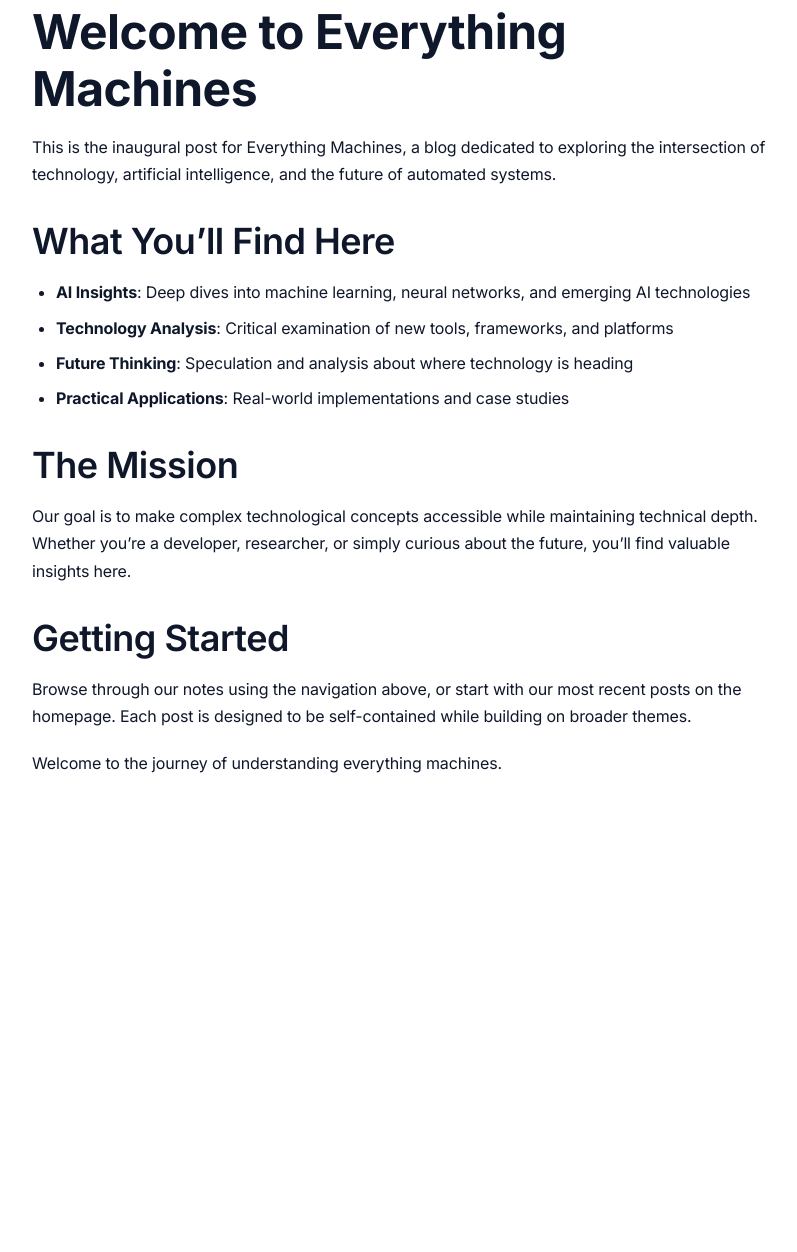
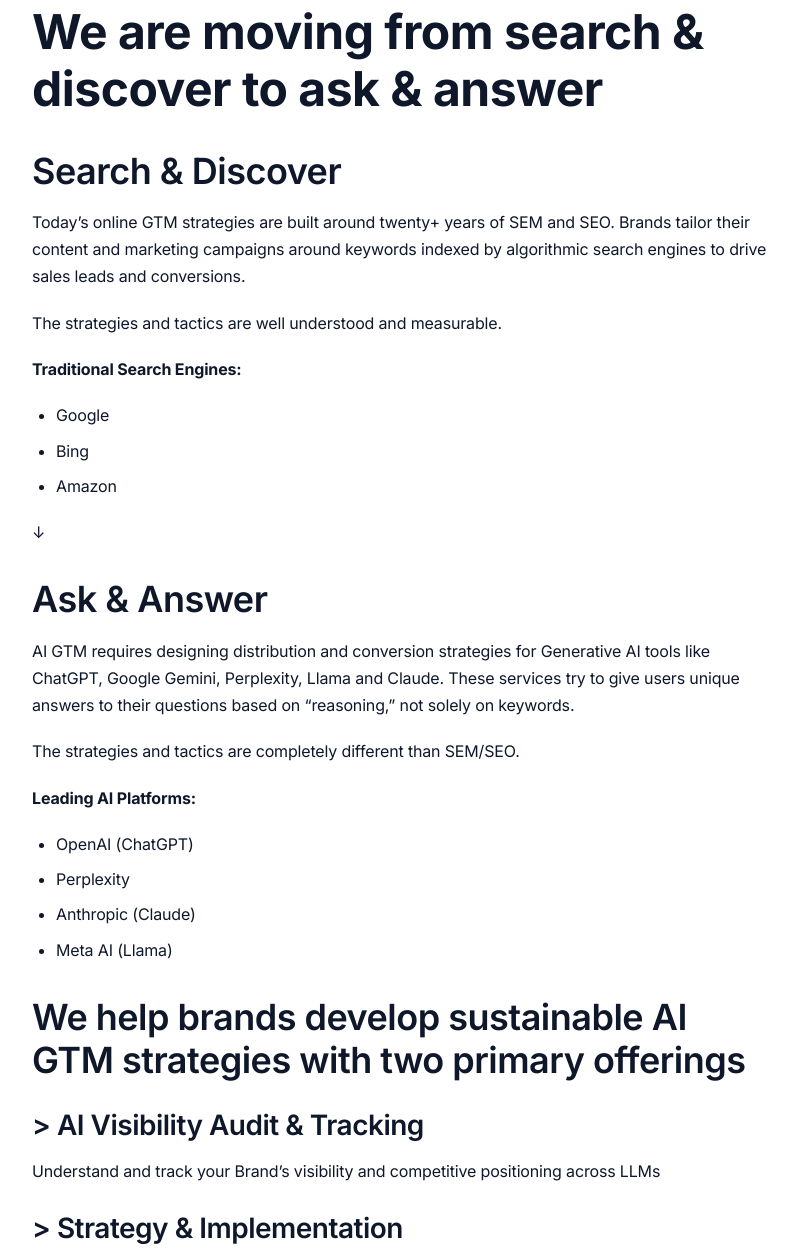
Before and after one commit to yue-em/everythingmachines-blog, an Astro site: page /welcome in a window 1280 px wide. Shown: the part 248-1500 px from the top of the page, without its empty margins (240-1037 px from the left). Before the commit the page ends 1076 px from the top, so only its background shows below. Built offline with nearby package versions, Linux system fonts and the light colour scheme; Astro itself is replaced by a stand-in of ours.

Commit message:
Update welcome.md

```diff
--- a/src/content/notes/welcome.md
+++ b/src/content/notes/welcome.md
@@ -1,34 +1,61 @@
 ---
-title: "Welcome to Everything Machines"
-description: "An introduction to this blog about technology, AI, and the future of machines."
+title: "We are moving from search & discover to ask & answer"
+description: "AI GTM requires designing distribution and conversion strategies for Generative AI tools. Learn how we help brands develop sustainable AI GTM strategies."
 updated: 2025-09-19
-canonical: "https://everythingmachines.blog/welcome/"
-robots: "index, follow"
-lang: "en"
-schema:
-  type: "Article"
-  author: "Everything Machines"
-  datePublished: "2025-09-19"
-  dateModified: "2025-09-19"
+canonical: "https://everythingmachines.blog/welcome"
 ---
 
-# Welcome to Everything Machines
+# We are moving from search & discover to ask & answer
 
-This is the inaugural post for Everything Machines, a blog dedicated to exploring the intersection of technology, artificial intelligence, and the future of automated systems.
+## Search & Discover
+Today's online GTM strategies are built around twenty+ years of SEM and SEO. Brands tailor their content and marketing campaigns around keywords indexed by algorithmic search engines to drive sales leads and conversions.
 
-## What You'll Find Here
+The strategies and tactics are well understood and measurable.
 
-- **AI Insights**: Deep dives into machine learning, neural networks, and emerging AI technologies
-- **Technology Analysis**: Critical examination of new tools, frameworks, and platforms
-- **Future Thinking**: Speculation and analysis about where technology is heading
-- **Practical Applications**: Real-world implementations and case studies
+**Traditional Search Engines:**
+- Google
+- Bing
+- Amazon
 
-## The Mission
+↓
 
-Our goal is to make complex technological concepts accessible while maintaining technical depth. Whether you're a developer, researcher, or simply curious about the future, you'll find valuable insights here.
+## Ask & Answer
+AI GTM requires designing distribution and conversion strategies for Generative AI tools like ChatGPT, Google Gemini, Perplexity, Llama and Claude. These services try to give users unique answers to their questions based on "reasoning," not solely on keywords.
 
-## Getting Started
+The strategies and tactics are completely different than SEM/SEO.
 
-Browse through our notes using the navigation above, or start with our most recent posts on the homepage. Each post is designed to be self-contained while building on broader themes.
+**Leading AI Platforms:**
+- OpenAI (ChatGPT)
+- Perplexity
+- Anthropic (Claude)
+- Meta AI (Llama)
 
-Welcome to the journey of understanding everything machines.
+## We help brands develop sustainable AI GTM strategies with two primary offerings
+
+### > AI Visibility Audit & Tracking
+Understand and track your Brand's visibility and competitive positioning across LLMs
+
+### > Strategy & Implementation
+Develop and implement LLM Content Management strategies that drive growth
+
+---
+
+## AI Visibility Audit & Tracking
+
+**How visible is your brand across the leading LLMs?**
+
+**How does your brand visibility compare with your competitors?**
+
+**Which audiences do the LLMs associate with your brand?**
+
+We create custom reports that answer these and other questions to inform your AI GTM strategy and audience targeting. We can customize your audit by brand, audience, and topic.
+
+---
+
+## Strategy & Implementation
+
+Building on your Brand's AI Visibility Audit, we create an LLM strategy to make sure the LLMs truly understand what your brand is about - what it truly means to humans.
+
+This is the key to making sure the LLMs are working on your behalf to reach the audiences you care about with personalized and contextually relevant answers that drive leads, conversions and growth.
+
+We can augment your in-house development resources with architects and engineering teams to implement strategic recommendations from prototype to production.
```
